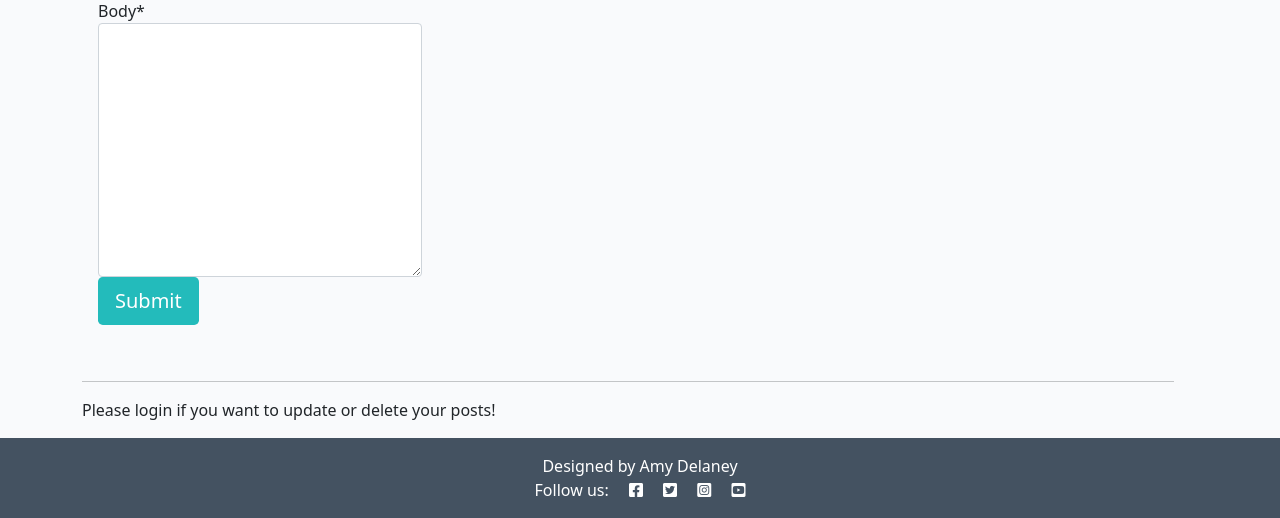
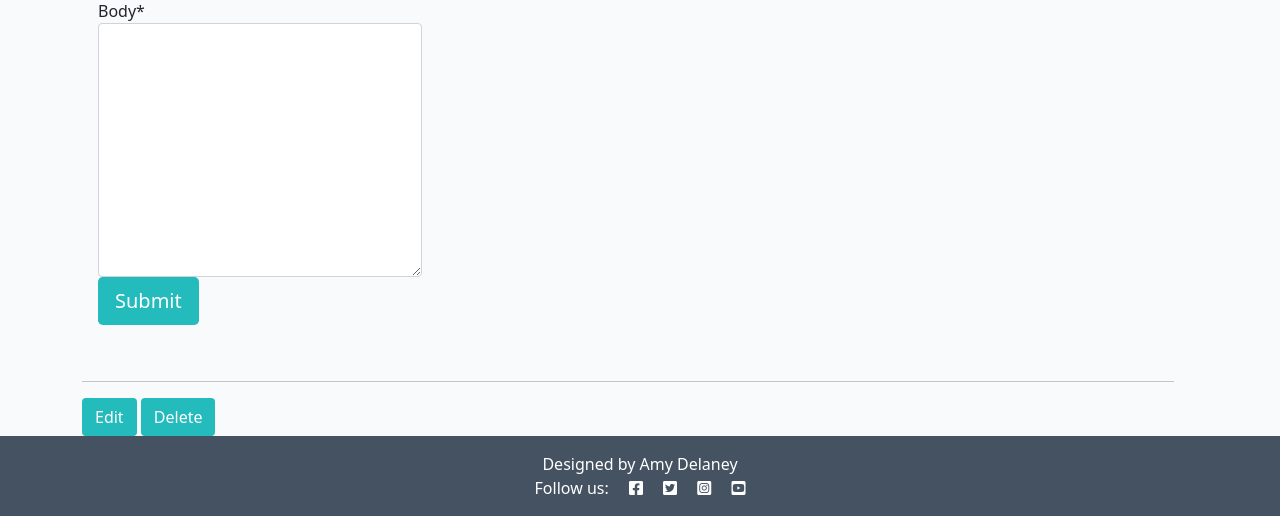
Before and after one commit to AmyDelaney94/sweet-treats, a Django app: a page that uses templates/posts.html in a window 1280 px wide. Shown: the part 880-1398 px from the top of the page. Run offline with Django 3.2, Linux system fonts and the light colour scheme; a user stored in the database is signed in; data comes from the database, SQL or seed files in the repository; tables that the repository leaves empty hold one stand-in row (values such as "Sample post"); some libraries are stand-ins or nearby versions.

Commit message:
Add user delete functionality to recipe posts

```diff
--- a/static/css/style.css
+++ b/static/css/style.css
@@ -160,3 +160,15 @@ body {
     font-size: 65px;
     color: #465362;
 }
+
+/* Update and Delete Posts */
+.user-btn{
+    color: #fff;
+    background-color: #23BBBB;
+    display:inline-block
+}
+
+.delete {
+    color: #fff;
+    background-color: #f70909;
+}
--- a/sweettreats/forms.py
+++ b/sweettreats/forms.py
@@ -19,12 +19,38 @@ class CommentForm(forms.ModelForm):
 
 
 class CreationForm(forms.ModelForm):
-    """
+    '''
     Form class to add a recipe
-    """
+    '''
+    class Meta:
+        '''
+        Using Post model, choose fields to update.
+        '''
+        model = Post
+        fields = (
+            'title',
+            'author',
+            'preparation_time',
+            'serving_size',
+            'ingredients',
+            'instructions',
+            'featured_image',
+        )
+
+        widgets = {
+            'ingredients': SummernoteWidget(),
+            'instructions': SummernoteWidget(),
+        }
+
+    def __init__(self, *args, **kwargs):
+        super(CreationForm, self).__init__(*args, **kwargs)
+
+
+class UpdateRecipeForm(forms.ModelForm):
+    """ Update a Post Form """
     class Meta:
         """
-        Available fields for recipe creation.
+        Get post model, choose fields to update and add summernote widget
         """
         model = Post
         fields = (
@@ -40,6 +66,3 @@ class CreationForm(forms.ModelForm):
             'ingredients': SummernoteWidget(),
             'instructions': SummernoteWidget(),
         }
-
-    def __init__(self, *args, **kwargs):
-        super(CreationForm, self).__init__(*args, **kwargs)
--- a/sweettreats/views.py
+++ b/sweettreats/views.py
@@ -8,7 +8,7 @@ from django.urls import reverse_lazy
 from django.http import HttpResponseRedirect
 from django.contrib import messages
 from .models import Post
-from .forms import CommentForm, CreationForm
+from .forms import CommentForm, CreationForm, UpdateRecipeForm
 
 
 class PostList(ListView):
@@ -124,11 +124,11 @@ def create_posts(request):
 
 class UpdatePost(UpdateView):
     '''
-    View to update a recipe
+    View to update a recipe if user is logged in.
     '''
     model = Post
     template_name = 'update_post.html'
-    form_class = CreationForm
+    form_class = UpdateRecipeForm
 
 
 class DeletePost(DeleteView):
@@ -137,7 +137,7 @@ class DeletePost(DeleteView):
     '''
     model = Post
     template_name = 'delete_post.html'
-    success_url = reverse_lazy('user_recipes')
+    success_url = reverse_lazy('home')
 
 
 def about(request):
--- a/templates/delete_post.html
+++ b/templates/delete_post.html
@@ -9,7 +9,7 @@
             <p>Are you sure you want to delete "{{ post.title }}"?</p>
             <p>All data of this recipe will be permanently deleted. </p>
         </div>
-        <input type="submit" value="Confirm">
+        <input type="submit" class="delete" value="Confirm">
     </form>
 </div>
 
--- a/templates/posts.html
+++ b/templates/posts.html
@@ -121,9 +121,9 @@
             </div>
         </div>
         <div>
-            {% if user.is_authenticated and user.id == posts.author.id %}
-            <a class="btn crud-btn" href="{% url 'update_post' posts.slug %}" role="button">Edit</a>
-            <a class="btn crud-btn" href="{% url 'delete_post' posts.slug %}" role="button">Delete</i></a>
+            {% if user.is_authenticated and user.id == post.author.id %}
+            <a class="btn user-btn" aria-label="Update your Post" href="{% url 'update_post' post.slug %}" role="button">Edit</a>
+            <a class="btn user-btn" aria-label="Delete your Post" href="{% url 'delete_post' post.slug %}" role="button">Delete</i></a>
             {% else %}
             <p>Please login if you want to update or delete your posts!</p>
             {% endif %}
--- a/templates/update_post.html
+++ b/templates/update_post.html
@@ -10,7 +10,7 @@
             <h1>Edit Your Recipe</h1>
             <form method="post" class="post-form">
                 {% csrf_token %}
-                {{ form | crispy }}
+                {{ UpdateRecipeForm | crispy }}
                 <input type="submit" value="Update">
             </form>
         </div>
```
